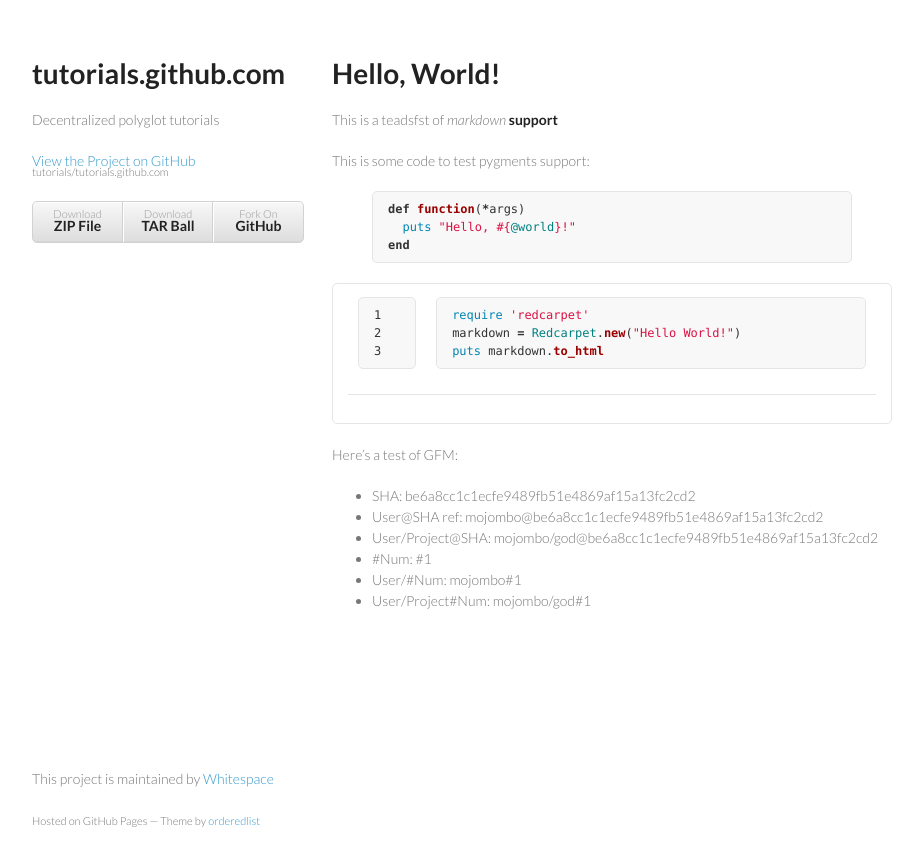
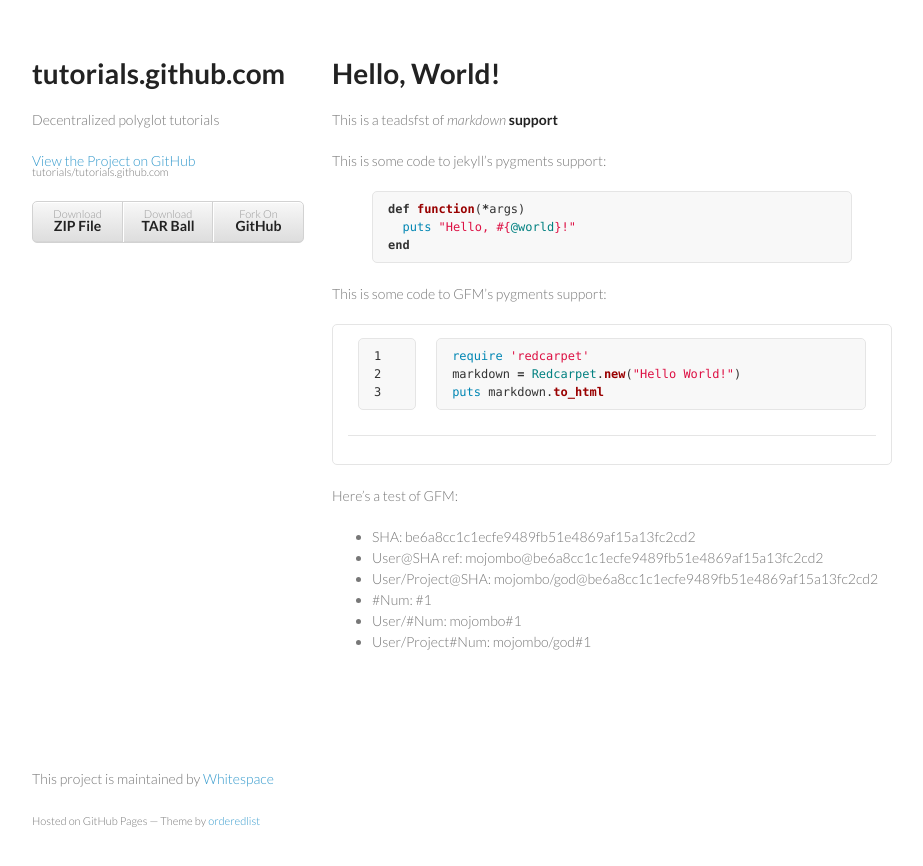
Before and after one commit to tutorials/tutorials.github.com, a Jekyll site: the page built from test.md, in a window 1280 px wide. Shown: the top 866 px of the page, without its empty margins (178-1101 px from the left). Built offline with Jekyll 4.4.1, drawn with Linux system fonts in a browser that asks for light colours; Markdown is read by kramdown in place of the engine named in the settings.

````diff
--- a/test.md
+++ b/test.md
@@ -8,7 +8,7 @@
 
 This is a teadsfst of _markdown_ **support**
 
-This is some code to test pygments support:
+This is some code to jekyll's pygments support:
 
 {% highlight ruby %}
 def function(*args)
@@ -16,6 +16,7 @@
 end
 {% endhighlight %}
 
+This is some code to GFM's pygments support:
 
 ```ruby
 require 'redcarpet'
````
